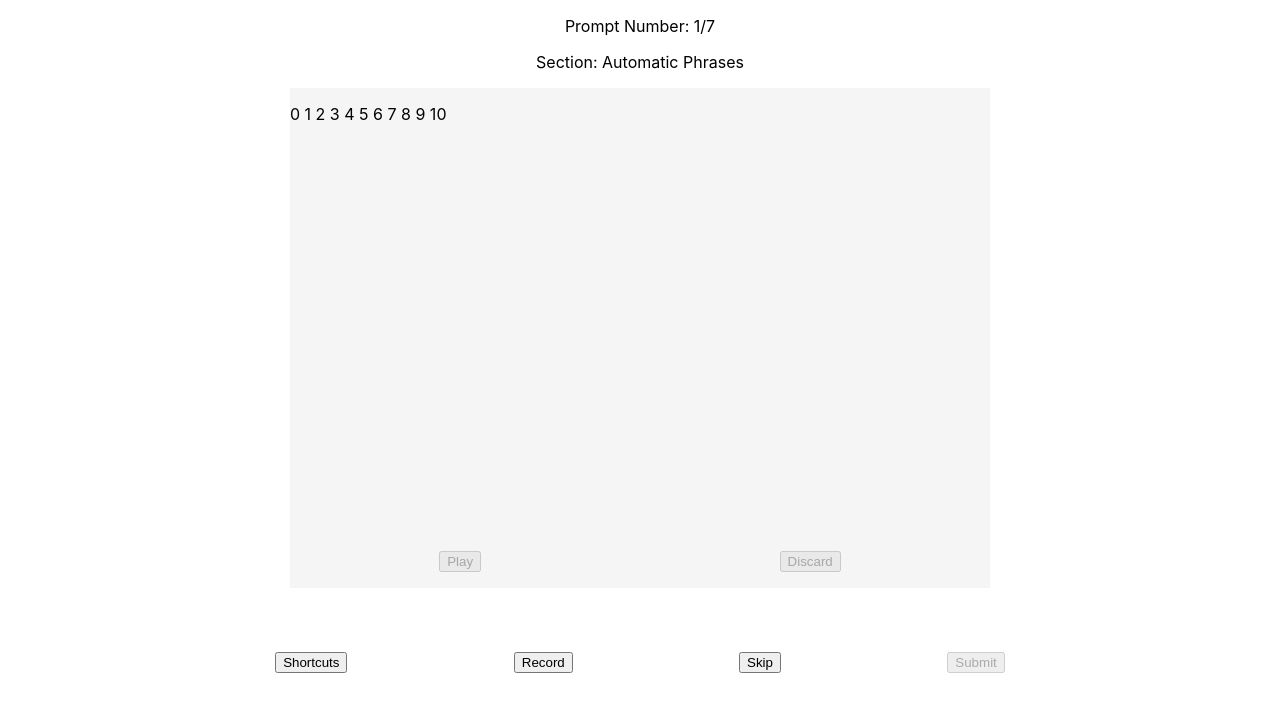
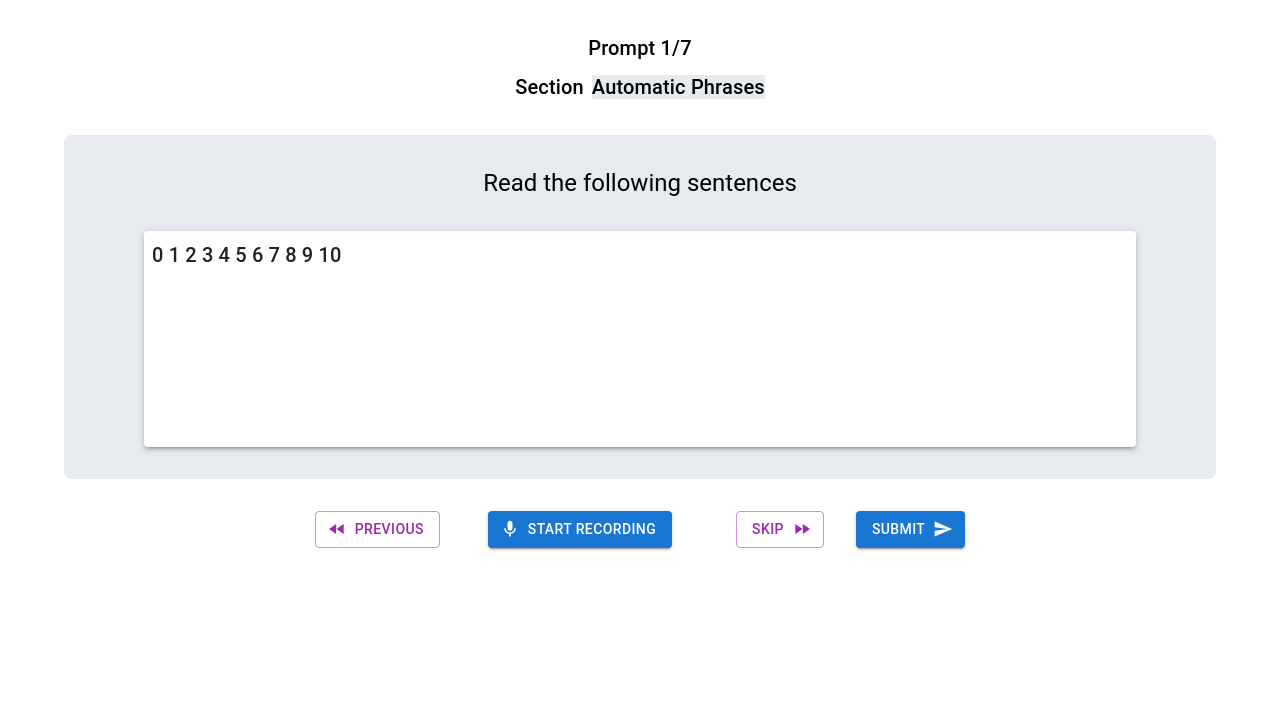
Before and after one commit to SlangLab-NU/VoiceCollector, a React (Create React App) app in the folder web/: page /record in a window 1280 px wide. Shown: the top 712 px of the page. Built offline with nearby package versions, Linux system fonts and the light colour scheme.

Commit message:
Add MUI recorder page into router

```diff
--- a/web/src/App.js
+++ b/web/src/App.js
@@ -1,6 +1,5 @@
 import './App.css';
 import Home from './pages/Home';
-import Record from './pages/Record';
 import RecordMUI from './pages/RecordMUI';
 import {BrowserRouter, Routes, Route} from "react-router-dom";
 
@@ -11,8 +10,7 @@ function App() {
       <BrowserRouter>
         <Routes>
           <Route path ="/" element={<Home />}/>
-          <Route path ="/record" element={<Record />}/>
-          <Route path ="/record_mui" element={<RecordMUI />}/>
+          <Route path ="/record" element={<RecordMUI />}/>
 
         </Routes>
       </BrowserRouter>
```
